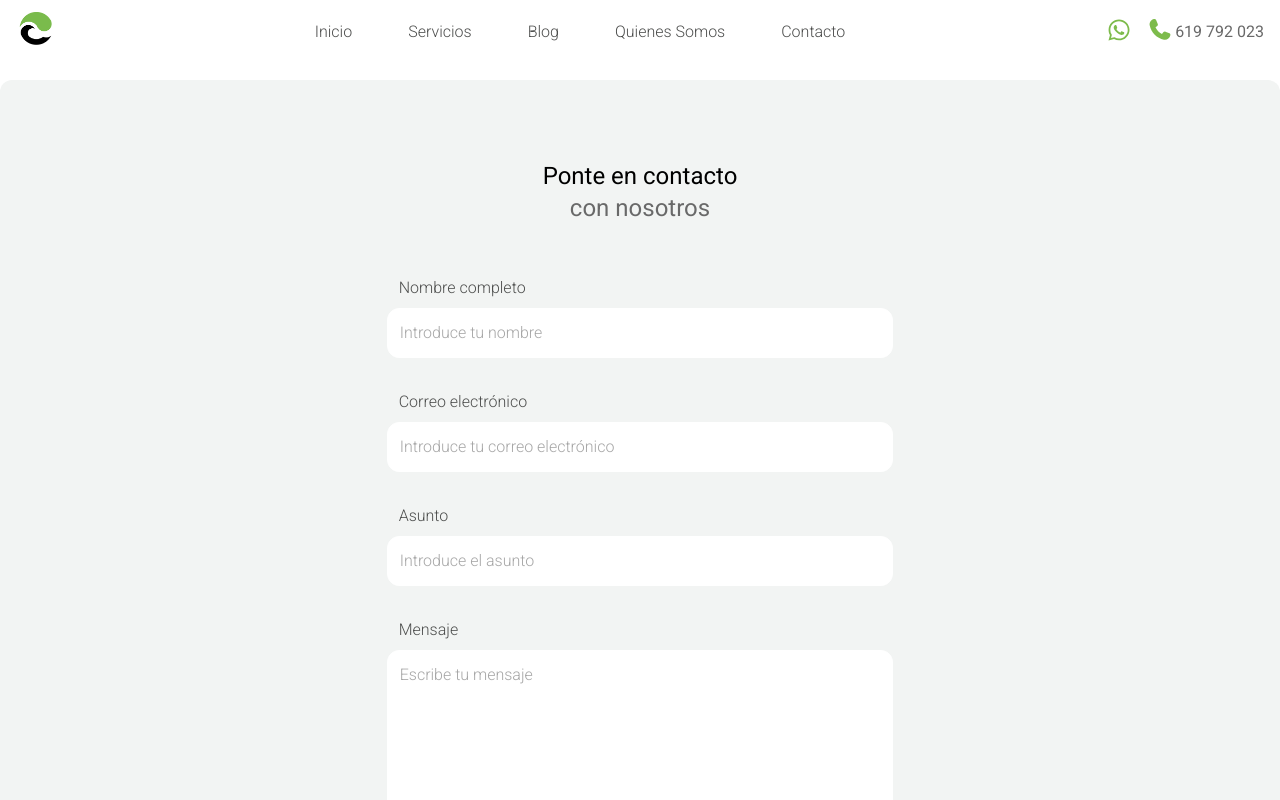
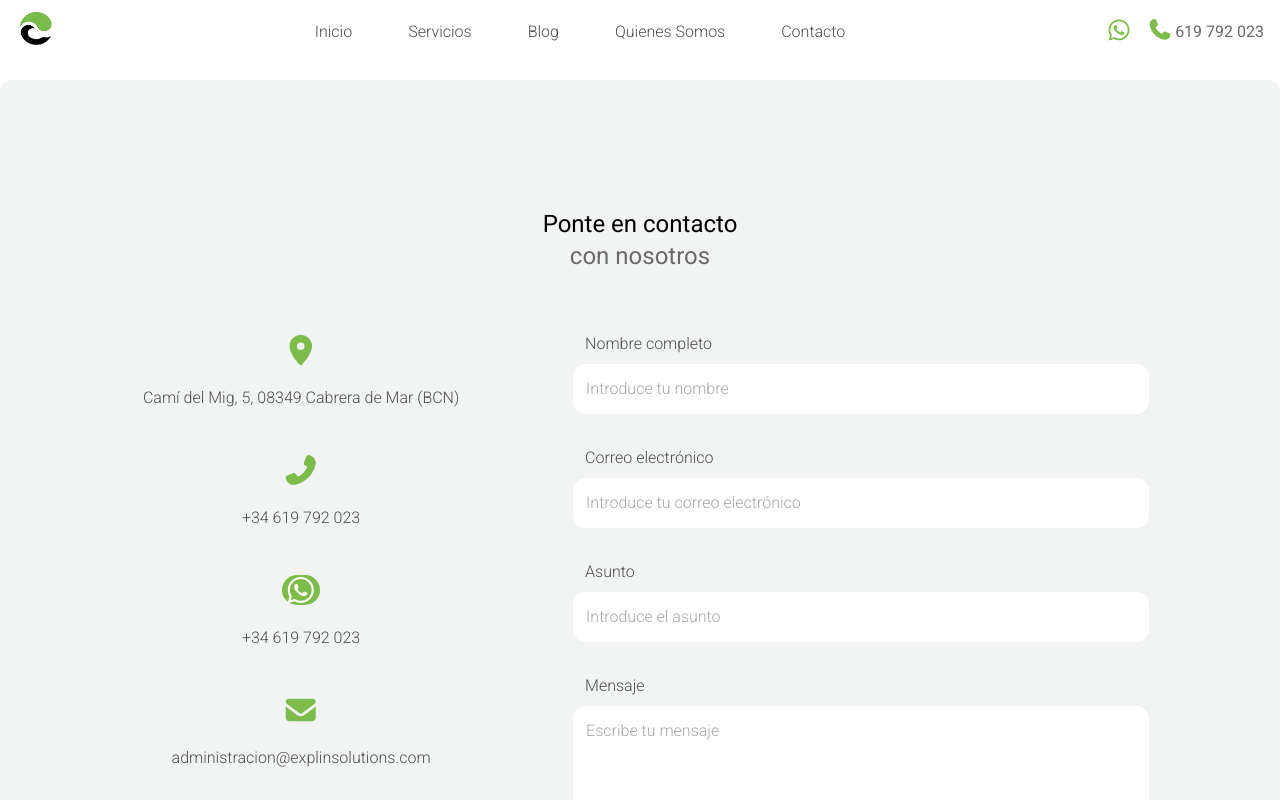
Before and after one commit to kvi-ki/explinsolutions, a Next.js app: page /contacto in a window 1280 px wide. Shown: the top 800 px of the page. Built offline with nearby package versions, Linux system fonts and the light colour scheme.

Commit message:
feat: update the Contact page

```diff
--- a/src/app/contacto/page.tsx
+++ b/src/app/contacto/page.tsx
@@ -1,7 +1,33 @@
 'use client';
 
+import data from '../../data.json';
+
+import Contact from '@/components/contacts/contact/Contact';
 import ContactForm from '@/components/contactForm/ContactForm';
 
 export default function ContactPage() {
-  return <ContactForm />;
+  return (
+    <div className="bg-lightGray p-8 mb-10 flex flex-col justify-center items-center xl:p-20 xl:rounded-xl ">
+      <h2 className="pt-6 text-center text-gray text-2xl lg:pt-12">
+        <span className="text-blackColor">Ponte en contacto</span>
+        <br />
+        con nosotros
+      </h2>
+      <div className="w-full pt-10 flex justify-around">
+        <ul className="flex flex-col items-center">
+          {data.contacts.data.map((contact) => (
+            <Contact
+              key={contact.link}
+              contact={{
+                icon: contact.icon,
+                text: contact.text,
+                link: contact.link
+              }}
+            />
+          ))}
+        </ul>
+        <ContactForm />
+      </div>
+    </div>
+  );
 }
--- a/src/app/page.tsx
+++ b/src/app/page.tsx
@@ -26,7 +26,14 @@ export default function Page() {
       <Description />
       <Services />
       <Contacts />
-      <ContactForm />
+      <section className="bg-lightGray mb-10 flex flex-col items-center xl:rounded-xl">
+        <h2 className="pt-6 text-center text-gray text-2xl lg:pt-12">
+          <span className="text-blackColor">Ponte en contacto</span>
+          <br />
+          con nosotros
+        </h2>
+        <ContactForm />
+      </section>
     </StrictMode>
   );
 }
--- a/src/components/contactForm/ContactForm.tsx
+++ b/src/components/contactForm/ContactForm.tsx
@@ -35,15 +35,10 @@ export default function ContactForm() {
       id="contact-form"
       ref={form}
       onSubmit={sendEmail}
-      className="p-8 mb-10 flex flex-col bg-lightGray xl:rounded-xl"
+      className="p-8 mb-10 flex flex-col xl:p-0"
     >
-      <h2 className="pt-6 text-center text-gray text-2xl lg:pt-12">
-        <span className="text-blackColor">Ponte en contacto</span>
-        <br />
-        con nosotros
-      </h2>
-      <section className="py-5 mx-auto w-full md:w-5/6 lg:w-5/12">
-        <div className="">
+      <div className="py-5 w-xs lg:w-xl">
+        <div className="flex flex-col gap-8">
           <FormField
             inputData={{
               name: 'name',
@@ -80,12 +75,12 @@ export default function ContactForm() {
             }}
           />
         </div>
-        <div className="text-right">
+        <div className="text-right mt-8">
           <button className="w-32 p-3 rounded-xl border border-accent bg-accent text-whiteColor font-light tracking-widest cursor-pointer hover:bg-accent-on-hover">
             Enviar
           </button>
         </div>
-      </section>
+      </div>
     </form>
   );
 }
--- a/src/components/contactForm/formField/FormField.tsx
+++ b/src/components/contactForm/formField/FormField.tsx
@@ -7,7 +7,7 @@ export type InputProps = {
 
 export default function FormField({ inputData }: { inputData: InputProps }) {
   return (
-    <div className="flex flex-col gap-2 my-8">
+    <div className="flex flex-col gap-2">
       <label
         htmlFor={inputData.name}
         className="pl-3 text-text text-base font-light"
```
